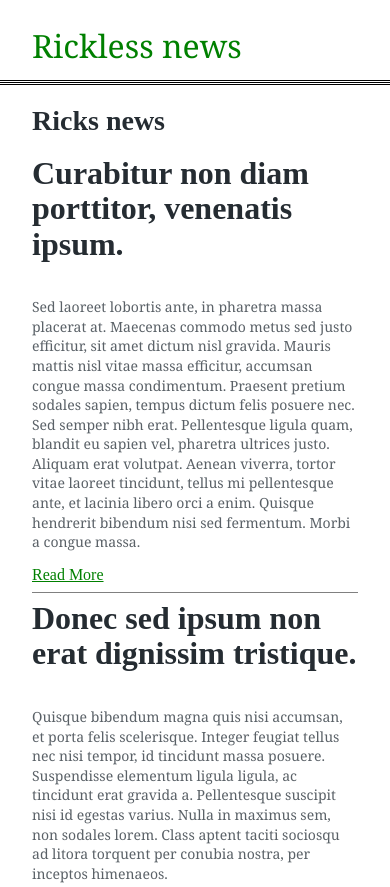
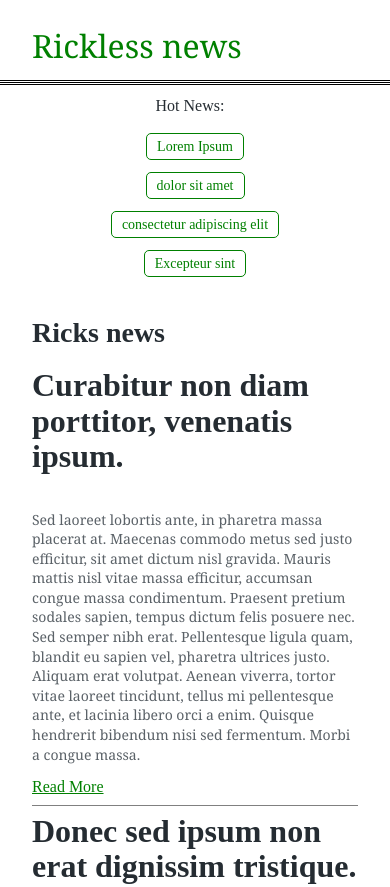
Before and after one commit to Dcode-Evo/testIntegrationFront, a website: page src/index.html in a window 390 px wide. Shown: the top 887 px of the page. Drawn offline with nearby package versions, Linux system fonts and the light colour scheme; files that its build step writes are made by us from their sources.

Commit message:
Style = responsive Menu Bar

```diff
--- a/package.json
+++ b/package.json
@@ -1,5 +1,5 @@
 {
-  "name": "frontEndTest",
+  "name": "Simon-18-06",
   "version": "1.0.0",
   "description": "Environement for front-end test",
   "main": " ",
@@ -18,5 +18,9 @@
     "dev": "run-p dev:* ",
     "dev:css": "node-sass ./src/assets/style --output ./src/assets/style && node-sass ./src/assets/style --output ./src/assets/style --watch",
     "dev:server": "browser-sync start -s ./src --files ./src/"
+  },
+  "repository": "https://github.com/Dcode-Evo/testIntegrationFront.git",
+  "dependencies": {
+    "sass": "^1.26.8"
   }
 }
--- a/src/assets/style/main.scss
+++ b/src/assets/style/main.scss
@@ -10,3 +10,49 @@ body {
    font-family: $font-family-base;
    color: $text-color;
 }
+
+.newsList {
+   padding-top: 18px;
+   padding-bottom: 15px;
+   display: flex;
+   justify-content: space-between;
+   align-items: center;
+   max-width: 700px;
+
+   .newsList__news {
+      padding-right: 10px;
+      font-family: $font-family-highlight;
+      font-size: 16px;
+      font-weight: normal;
+      line-height: 21px;
+      color: $color-neutral-darker;
+   }
+
+   a {
+      padding: 5px 10px;
+      text-decoration: none;
+      color: $color-brand-primary;
+      font-family: $font-family-highlight;
+      font-size: 14px;
+      border: 1px solid $color-brand-primary;
+      border-radius: 5px;
+
+      &:hover {
+         background-color: $color-brand-primary;
+         color: white;
+      }
+   }
+
+}
+
+@media screen and (max-width: 801px) {
+   .newsList {
+      flex-direction: column;
+      padding-top: 0;
+
+      div {
+         margin: 10px;
+      }
+
+   }
+}
--- a/src/index.html
+++ b/src/index.html
@@ -25,8 +25,30 @@
          </a>
       </div>
    </div>
+<div class="container">
+   <div class="newsList">
+      <div class="newsList__news">Hot News:</div>
+      <div class="newList__lorem">
+         <a href="/" alt="">Lorem Ipsum</a>
+      </div>
+
+      <div class="newList__dolor">
+         <a href="/" alt="">dolor sit amet</a>
+      </div>
+
+      <div class="newList__consectetur">
+         <a href="/" alt="">consectetur adipiscing elit</a>
+      </div>
+
+      <div class="newsList__excepteur">
+         <a href="/" alt="">Excepteur sint</a>
+      </div>
+   </div>
+</div>
 
    <div class="container container--list">
+
+
       <h1>
          Ricks news
       </h1>
```
Also changed, not shown: 1 other file.
